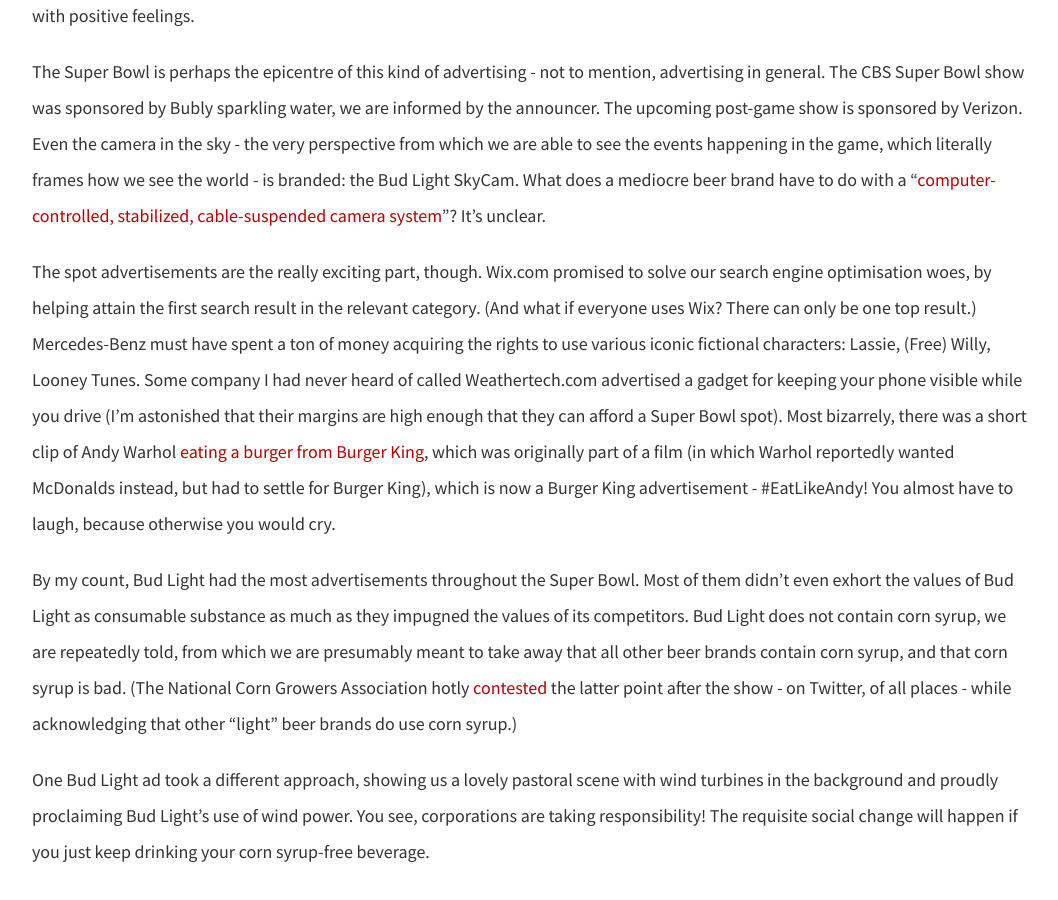
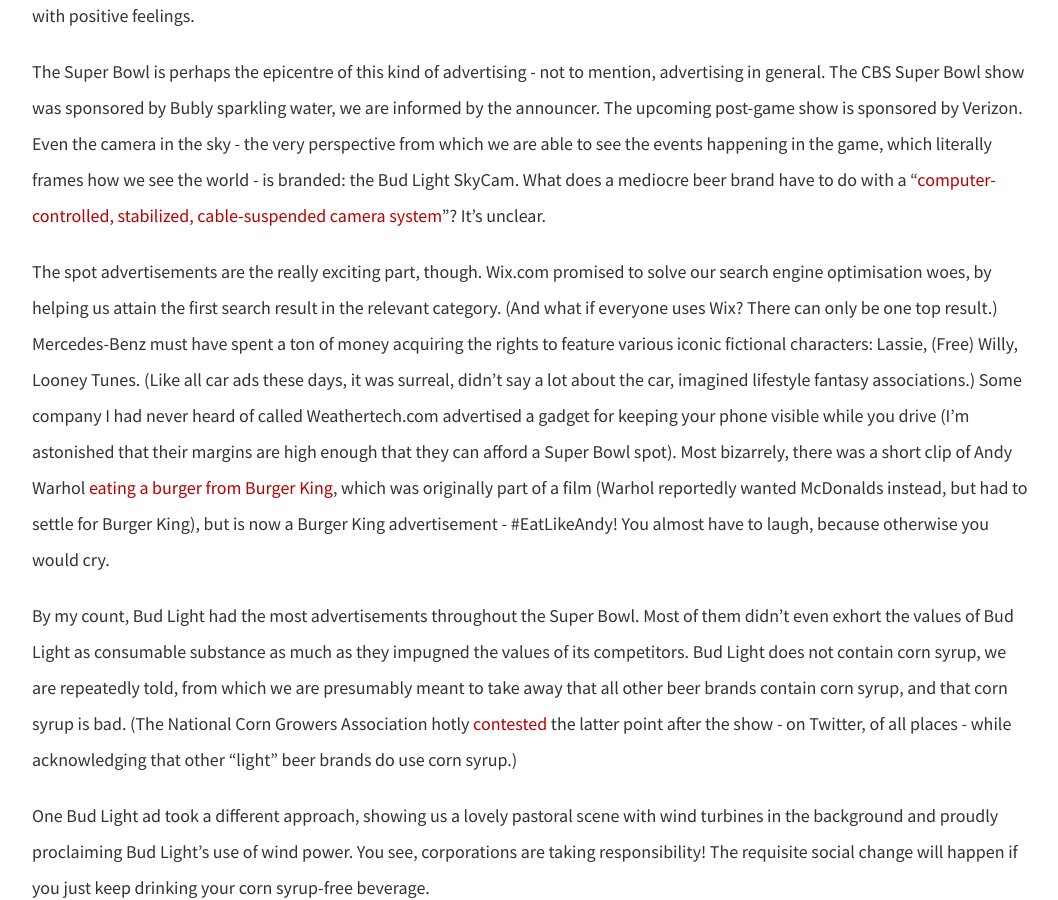
Before and after one commit to dellsystem/dellsystem.github.io, a Jekyll site: the page built from _posts/2019-2-3-fragments-34.md, in a window 1280 px wide and 900 px high, scrolled down 1920 px. Shown: the whole window, without its empty margins (108-1166 px from the left). Built offline with Jekyll 4.4.1, drawn with Linux system fonts in a browser that asks for light colours; some of the changed text lies outside the part shown.

Commit message:
Update fragments-34
Improve phrasing

```diff
--- a/_posts/2019-2-3-fragments-34.md
+++ b/_posts/2019-2-3-fragments-34.md
@@ -29,7 +29,7 @@ Even that which is born organically, outside of capital's branding labs, will la
 
 The Super Bowl is perhaps the epicentre of this kind of advertising - not to mention, advertising in general. The CBS Super Bowl show was sponsored by Bubly sparkling water, we are informed by the announcer. The upcoming post-game show is sponsored by Verizon. Even the camera in the sky - the very perspective from which we are able to see the events happening in the game, which literally frames how we see the world - is branded: the Bud Light SkyCam. What does a mediocre beer brand have to do with a "[computer-controlled, stabilized, cable-suspended camera system](https://en.wikipedia.org/wiki/Skycam)"? It's unclear.
 
-The spot advertisements are the really exciting part, though. Wix.com promised to solve our search engine optimisation woes, by helping attain the first search result in the relevant category. (And what if everyone uses Wix? There can only be one top result.) Mercedes-Benz must have spent a ton of money acquiring the rights to use various iconic fictional characters: Lassie, (Free) Willy, Looney Tunes. Some company I had never heard of called Weathertech.com advertised a gadget for keeping your phone visible while you drive (I'm astonished that their margins are high enough that they can afford a Super Bowl spot). Most bizarrely, there was a short clip of Andy Warhol [eating a burger from Burger King](https://adage.com/article/cmo-strategy/burger-king-andy-warhol-super-bowl-ad/316498/), which was originally part of a film (in which Warhol reportedly wanted McDonalds instead, but had to settle for Burger King), which is now a Burger King advertisement - #EatLikeAndy! You almost have to laugh, because otherwise you would cry.
+The spot advertisements are the really exciting part, though. Wix.com promised to solve our search engine optimisation woes, by helping us attain the first search result in the relevant category. (And what if everyone uses Wix? There can only be one top result.) Mercedes-Benz must have spent a ton of money acquiring the rights to feature various iconic fictional characters: Lassie, (Free) Willy, Looney Tunes. (Like all car ads these days, it was surreal, didn't say a lot about the car, imagined lifestyle fantasy associations.) Some company I had never heard of called Weathertech.com advertised a gadget for keeping your phone visible while you drive (I'm astonished that their margins are high enough that they can afford a Super Bowl spot). Most bizarrely, there was a short clip of Andy Warhol [eating a burger from Burger King](https://adage.com/article/cmo-strategy/burger-king-andy-warhol-super-bowl-ad/316498/), which was originally part of a film (Warhol reportedly wanted McDonalds instead, but had to settle for Burger King), but is now a Burger King advertisement - #EatLikeAndy! You almost have to laugh, because otherwise you would cry.
 
 By my count, Bud Light had the most advertisements throughout the Super Bowl. Most of them didn't even exhort the values of Bud Light as consumable substance as much as they impugned the values of its competitors. Bud Light does not contain corn syrup, we are repeatedly told, from which we are presumably meant to take away that all other beer brands contain corn syrup, and that corn syrup is bad. (The National Corn Growers Association hotly [contested](https://www.wsj.com/articles/bud-light-puts-rivals-and-corn-syrup-in-the-crosshairs-11549251033) the latter point after the show - on Twitter, of all places - while acknowledging that other "light" beer brands do use corn syrup.)
 
@@ -47,7 +47,7 @@ In David Foster Wallace's most famous essay, "A Supposedly Fun Thing I’ll Neve
 
 > An ad that pretends to be art is -- at absolute best -- like somebody who smiles warmly at you only because he wants something from you. This is dishonest, but what's sinister is the cumulative effect that such dishonesty has on us: since it offers a perfect facsimile or simulacrum of goodwill without goodwill's real spirit, it messes with our heads and eventually starts upping our defenses even in cases of genuine smiles and real art and true goodwill. It makes us feel confused and lonely and impotent and angry and scared. It causes despair.
 
-(That essay - one of my favourites - was the first thing by David Foster Wallace I'd ever read. I was reminded of that quote by a beautifully sad piece lamenting the arrival of "twee advertising" by Nathalie Olah: [Twee Advertising and the Infernal Urban Village](https://somesuchstories.co/story/twee-advertising-urban-village).)
+(That essay - one of my favourites - was the first thing by David Foster Wallace I'd ever read. I was reminded of it through a beautiful piece by Nathalie Olah that I came across recently, lamenting the arrival of "twee advertising": [Twee Advertising and the Infernal Urban Village](https://somesuchstories.co/story/twee-advertising-urban-village).)
 
 There's something kind of unbearably tragic about the Super Bowl being little more than a bricolage of advertisements. After a certain point, it goes beyond the realm of ridicule (Bud Light SkyCam, ha ha), and all that's left is a plangent sadness. This is literally our world, you know? The only world we have. The Super Bowl is the most-watched television program within the world's largest economy; like it or not, it is a defining symbol of our times. Those of us who are repelled by it can mock it or otherwise distance ourselves from it, but we can't simply make it wink out of existence, along with all its corporate sponsors. This is the present state of things, and we can't change that.
 
```
